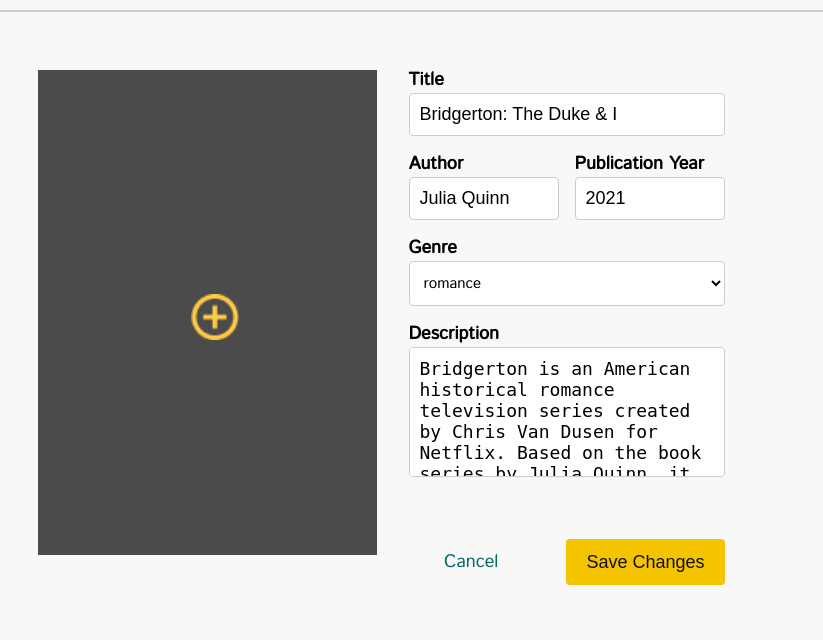
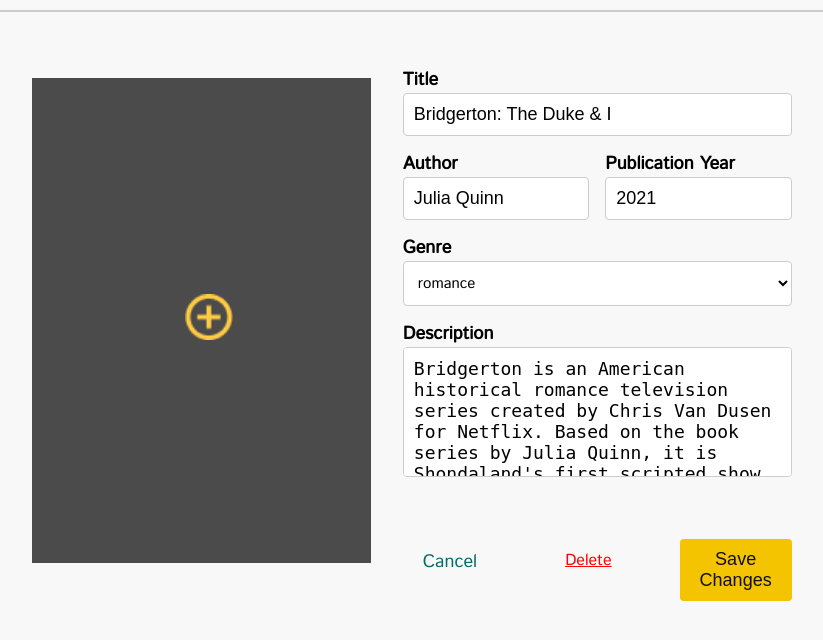
Before and after one commit to ASENDIENTEKevinVance/LibroCo, a Flask app: page /book/edit/10 in a window 1280 px wide. Shown: the part 70-710 px from the top of the page, without its empty margins (259-1082 px from the left). Run offline with Flask 3, Linux system fonts and the light colour scheme; data comes from the database, SQL or seed files in the repository; both versions use the stored data as it was after the commit.

Commit message:
2nd commit
added delete function in the edit_book for librarian and fixed a bug in add_book function

```diff
--- a/LibroCoWeb/app.py
+++ b/LibroCoWeb/app.py
@@ -3,6 +3,7 @@ from dbhelper import *
 from werkzeug.utils import secure_filename
 from flask import send_from_directory
 import os
+import dbhelper
 import random
 import sqlite3
 import string
@@ -270,35 +271,6 @@ def addbook():
     return render_template("addbook.html")
 
 #SAVE BOOK
-# @app.route("/savebook", methods=['GET', 'POST'])
-# def savebook()-> None:
-#     if not os.path.exists(uploadfolder):
-#         os.makedirs(uploadfolder)
-
-#     book_title = request.form['book_title']
-#     author = request.form['author']
-#     publication_year = request.form['publication_year']
-#     genre = request.form['genre']
-#     description = request.form['description']
-
-#     file = request.files['image_upload']
-#     if file:
-#         filename = os.path.join(uploadfolder, file.filename)
-#         file.save(filename)
-#     else:
-#         filename = 'static/images/blank_image.png'
-
-#     sql = '''INSERT INTO books (book_title, author, publication_year, genre, description, image)
-#              VALUES (?, ?, ?, ?, ?, ?)'''
-#     params = (book_title, author, publication_year, genre, description, filename)
-#     ok = postprocess(sql, params)
-
-#     if ok:
-#         flash("Registration Successful")
-#     else:
-#         flash("Registration Failed")
-
-#     return redirect("/books")
 @app.route("/savebook", methods=["POST"])
 def savebook():
     # Ensure that the librarian is logged in
@@ -345,7 +317,7 @@ def savebook():
             postprocess(sql_insert_status, (new_book_id, 'Available'))
 
             flash(f"The book '{book_title}' has been added successfully and is available for borrowing.")
-            return redirect(url_for("library"))  # Redirect to the library or other page as needed
+            return redirect(url_for("lib_viewbook", book_id=new_book_id))  # Redirect to the library or other page as needed
         else:
             flash("Failed to retrieve the last book_id.")
             return redirect(url_for("add_book"))  # Redirect to the add book page if there was an error
@@ -445,41 +417,37 @@ def edit_book(book_id):
     flash("Book not found")
     return redirect(url_for('books'))
 
+# Delete Book
+@app.route('/delete_book/<int:book_id>', methods=['GET'])
+def delete_book(book_id):
+    try:
+        # Delete related entries from requests, status, and wishlist
+        dbhelper.postprocess("DELETE FROM requests WHERE book_id = ?", (book_id,))
+        dbhelper.postprocess("DELETE FROM status WHERE book_id = ?", (book_id,))
+        dbhelper.postprocess("DELETE FROM wishlist WHERE book_id = ?", (book_id,))
+
+        # Delete the book from the books table
+        deleted = dbhelper.postprocess("DELETE FROM books WHERE book_id = ?", (book_id,))
+
+        if deleted:
+            flash("Book deleted successfully!", "success")
+        else:
+            flash("Book not found or couldn't be deleted.", "error")
+    except Exception as e:
+        print(f"Error deleting book: {e}")
+        flash("An error occurred while trying to delete the book.", "error")
+
+    # Redirect to books page
+    return redirect(url_for('books'))
+
+
+
 # Route to list all books
 @app.route('/books')
 def list_books():
     books = getall_records("books")
     return render_template('list_books.html', books=books)
 
-# KEVIN READER BORROW BOOK REQUEST
-# @app.route("/borrow", methods=["POST"])
-# def borrow():
-#     # Ensure the user (reader) is logged in
-#     if 'user_id' not in session:
-#         flash("You must be logged in to borrow a book.")
-#         return redirect(url_for("login"))
-
-#     # Get the book ID and user ID from the form submission
-#     book_id = request.form.get("book_id")
-#     user_id = request.form.get("user_id")
-
-#     # Check if the book is available
-#     sql_check_availability = "SELECT availability FROM status WHERE book_id = ?"
-#     availability = getprocess(sql_check_availability, (book_id,))
-
-#     if availability and availability[0]["availability"] == "Available":
-#         # Insert the borrow request into the "requests" table
-#         sql_insert_request = """
-#         INSERT INTO requests (user_id, book_id)
-#         VALUES (?, ?)
-#         """
-#         postprocess(sql_insert_request, (user_id, book_id))
-
-#         flash(f"Your request to borrow '{request.form.get('book_title')}' has been submitted to the librarian for approval.")
-#         return redirect(url_for("library"))  # Redirect to the library or another page after the request
-#     else:
-#         flash("Sorry, this book is currently unavailable.")
-#         return redirect(url_for("library"))
 @app.route("/borrow", methods=["POST"])
 def borrow():
     if 'user_id' not in session:
@@ -605,39 +573,6 @@ def get_requests():
     conn.close()
 
     return requests
-
-# @app.route("/requests")
-# def requests():
-#     # Ensure the librarian is logged in
-#     if 'user_id' not in session or session.get('user_id') != 1:
-#         flash("You must be logged in as a librarian to view requests.")
-#         return redirect(url_for("login"))
-
-#     # Get all pending borrow requests (requests that haven't been approved or rejected)
-#     sql_get_requests = """
-#     SELECT r.request_id, r.user_id, r.book_id, b.book_title, u.user_name
-#     FROM requests r
-#     JOIN books b ON r.book_id = b.book_id
-#     JOIN users u ON r.user_id = u.user_id
-#     """
-#     requests = getprocess(sql_get_requests)
-
-#     return render_template("request.html", requests=requests)
-
-
-# @app.route('/approve_request', methods=['POST'])
-# def approve_request():
-#     request_id = request.form['request_id']
-#     # Handle approval logic here (e.g., update status to Approved in the database)
-#     # Redirect back to the requests page
-#     return redirect(url_for('requests'))
-
-# @app.route('/decline_request', methods=['POST'])
-# def decline_request():
-#     request_id = request.form['request_id']
-#     # Handle decline logic here (e.g., delete or update status to Declined in the database)
-#     # Redirect back to the requests page
-#     return redirect(url_for('requests'))
 
 @app.route('/uploads/images/<filename>')
 def upload_image(filename):
@@ -1162,57 +1097,6 @@ def remove_selected_books():
         return jsonify(success=True, message="Selected books successfully removed.")
     return jsonify(success=False, message="Failed to remove selected books.")
 
-
-#READER'S WISHLIST
-# @app.route("/wishlist")
-# def wishlist():
-#     if 'user_id' not in session:
-#         return redirect(url_for("login"))
-
-#     user_id = session.get('user_id')
-
-#     sql = """
-#     SELECT b.book_title, b.author, b.publication_year, b.genre
-#     FROM wishlist w
-#     JOIN books b ON w.book_id = b.book_id
-#     WHERE w.user_id = ?
-#     """
-#     wishlist_books = getprocess(sql, (user_id,))
-
-#     return render_template("wishlist.html", wishlist_books=wishlist_books)
-
-# @app.route("/add_to_wishlist/<int:book_id>")
-# def add_to_wishlist(book_id):
-#     if 'user_id' not in session:
-#         return redirect(url_for("login"))
-
-#     user_id = session.get('user_id')
-
-#     sql = "SELECT * FROM wishlist WHERE user_id = ? AND book_id = ?"
-#     existing_entry = getprocess(sql, (user_id, book_id))
-
-#     if not existing_entry:
-#         sql_insert = "INSERT INTO wishlist (user_id, book_id) VALUES (?, ?)"
-#         postprocess(sql_insert, (user_id, book_id))
-#         flash("Book added to wishlist!")
-#     else:
-#         flash("This book is already in your wishlist.")
-
-#     return redirect(url_for("library"))
-
-# @app.route("/remove_from_wishlist/<int:book_id>")
-# def remove_from_wishlist(book_id):
-#     if 'user_id' not in session:
-#         return redirect(url_for("login"))
-
-#     user_id = session.get('user_id')
-
-#     sql_delete = "DELETE FROM wishlist WHERE user_id = ? AND book_id = ?"
-#     postprocess(sql_delete, (user_id, book_id))
-#     flash("Book removed from wishlist.")
-
-#     return redirect(url_for("wishlist"))
-
 @app.route("/some_route/<int:book_id>")
 def some_route(book_id):
     return redirect(url_for("view_book", book_id=book_id))
--- a/LibroCoWeb/static/css/mainstyle.css
+++ b/LibroCoWeb/static/css/mainstyle.css
@@ -73,26 +73,7 @@ nav {
     margin: 0 20px;
     margin-left: 20px;
 }
-/*
-.separatorr {
-    height: 45.5px;
-    width: 1px;
-    background-color: #ddd;
-    margin-left: 28px;
-    margin-right: 20px;
-    margin-top: 3px;
-}
-*/
-/* Styling for the main navigation links */
-/*
-.navbar-linkss {
-    display: flex;
-    margin-left: 3px;
-    gap: 24.5px;
-    margin-top: 2px;
-    font-size: 18px;
-}
-*/
+
 .navbar-links {
     display: flex;
     margin-top: -1px;
@@ -157,28 +138,12 @@ nav a {
     border-radius: 5px;
     font-weight: normal;
 }
-/*
-.activee {
-    background-color: #ffedbd;
-    border-radius: 5px;
-    font-weight: normal;
-    padding: 10px;
-    margin-left: 0px;
-}
-*/
+
 nav a:hover,
 a:active {
     color: black;
     border-radius: 10px;
 }
-/*
-nav a:hover,
-a:activee {
-    color: black;
-    border-radius: 10px;
-}
-*/
-
 
 /* Adjust the alignment for smaller screens */
 @media (max-width: 768px) {
@@ -539,3 +504,18 @@ button.approve-btn.disabled {
     cursor: not-allowed;
     opacity: 0.5;
 }
+
+
+/* DELETE BUTTON STYLESS */
+.delete_button {
+    background-color: #f8f8f8;
+    color: rgb(255, 2, 2);
+    border: none;
+    padding: 10px 20px;
+    border-radius: 5px;
+    cursor: pointer;
+}
+
+.delete_button:hover {
+    background-color: #ff7878;
+}
--- a/LibroCoWeb/templates/edit_book.html
+++ b/LibroCoWeb/templates/edit_book.html
@@ -86,6 +86,7 @@
 					<div class="addbook_button_group">
 						<!-- Cancel and Save buttons -->
 						<a href="{{ url_for('books', book_id=book['book_id']) }}" class="back_button">Cancel</a>
+                        <a href="{{ url_for('delete_book', book_id=book['book_id']) }}" class="delete_button">Delete</a>
 						<button type="submit" class="save_button">Save Changes</button>
 					</div>
 				</div>
@@ -107,8 +108,3 @@
     </script>
 </body>
 </html>
-
-
-<!-- <label for="image_upload">Upload New Image (optional)</label>
-                <input type="file" id="image_upload" name="image_upload" onchange="readURL(this)">
-                <p>Current image: <img src="{{ url_for('static', filename=book['image']) }}" alt="Current Image" width="100"></p> -->
```
Also changed, not shown: LibroCoWeb/libroco.db, LibroCoWeb/static/images/pictures/IMG20230309182036.jpg (added), LibroCoWeb/static/images/pictures/IMG20230309191627.jpg (added), LibroCoWeb/static/images/pictures/IMG20230330181723.jpg (added), LibroCoWeb/static/images/pictures/received_963296181332637.jpeg (added).
